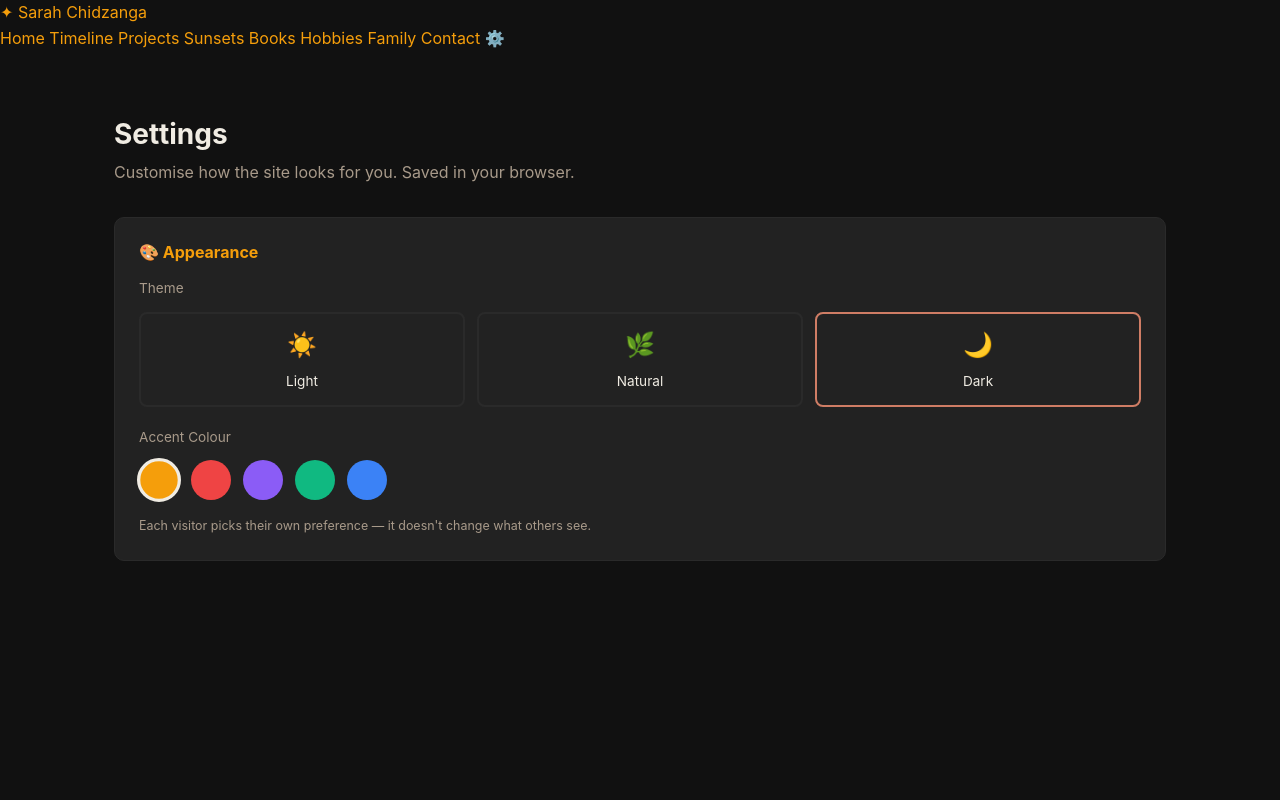
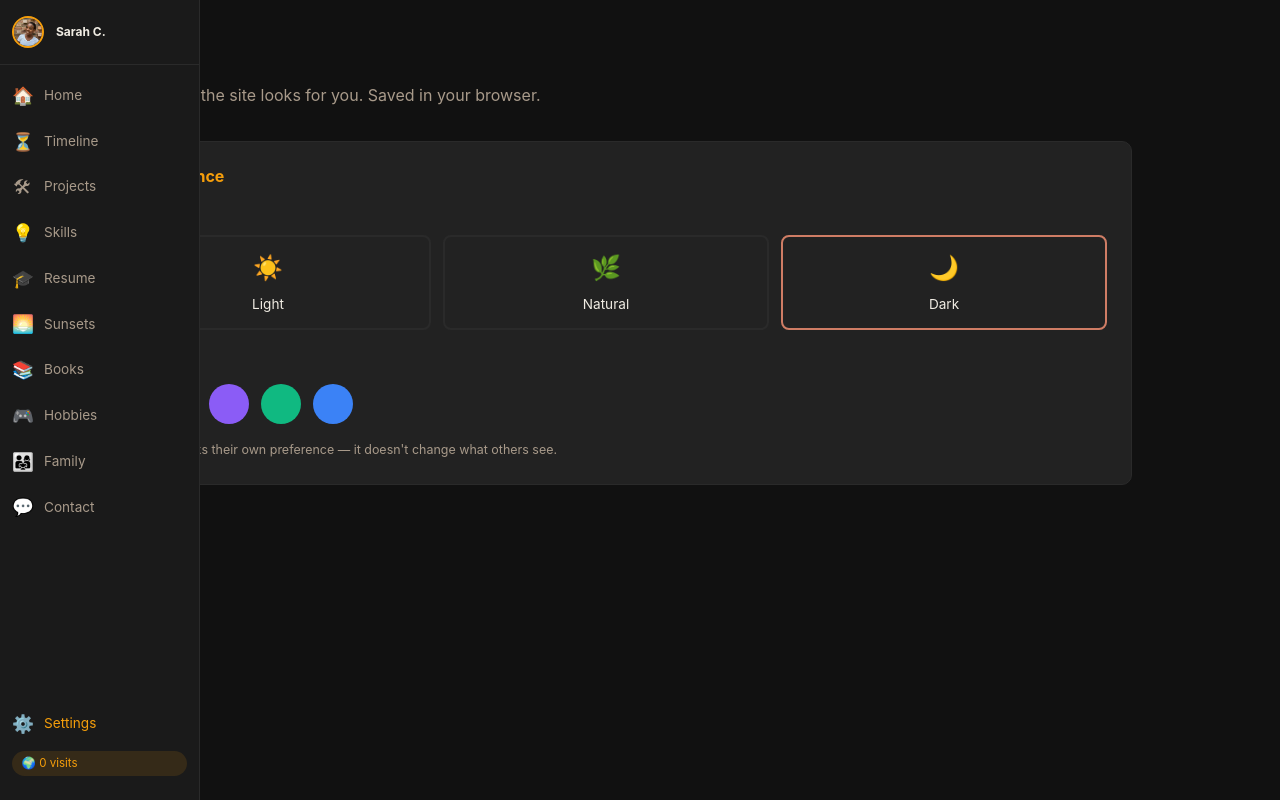
Before and after one commit to Sarah-Chidzanga/sarah-portfolio-hub, a Flask app: page /settings in a window 1280 px wide. Run offline with Flask 3, Linux system fonts and the light colour scheme; data that the repository does not hold is empty; some libraries are stand-ins or nearby versions.

Commit message:
feat: replace top nav with collapsible icon sidebar

```diff
--- a/templates/base.html
+++ b/templates/base.html
@@ -1,5 +1,5 @@
 <!DOCTYPE html>
-<html lang="en" data-theme="botanical" data-accent="rose">
+<html lang="en" data-theme="dark" data-accent="amber" data-bg="dark">
 <head>
   <meta charset="UTF-8">
   <meta name="viewport" content="width=device-width, initial-scale=1.0">
@@ -13,27 +13,77 @@
   <script src="https://unpkg.com/htmx.org@1.9.10" defer></script>
 </head>
 <body>
-  <nav class="top-nav">
-    <a href="/" class="nav-brand">✦ Sarah Chidzanga</a>
-    <div class="nav-links">
-      <a href="/">Home</a>
-      <a href="/timeline">Timeline</a>
-      <a href="/projects">Projects</a>
-      <a href="/sunsets">Sunsets</a>
-      <a href="/books">Books</a>
-      <a href="/hobbies">Hobbies</a>
-      <a href="/family">Family</a>
-      <a href="/contact">Contact</a>
-      <a href="/settings">⚙️</a>
+
+  <nav class="sidebar">
+    <div class="sidebar-profile">
+      <img src="{{ url_for('static', filename='images/sarah.jpg') }}" alt="Sarah" class="sidebar-avatar">
+      <span class="sidebar-name">Sarah C.</span>
     </div>
-    <div hx-get="/visits/global"
-         hx-trigger="load"
-         hx-swap="outerHTML">
-      <span class="visit-pill">🌍 ...</span>
+    <div class="sidebar-divider"></div>
+
+    <a href="/"          class="sidebar-link {% if request.path == '/' %}active{% endif %}">
+      <span class="sidebar-icon">🏠</span><span class="sidebar-label">Home</span>
+    </a>
+    <a href="/timeline"  class="sidebar-link {% if request.path == '/timeline' %}active{% endif %}">
+      <span class="sidebar-icon">⏳</span><span class="sidebar-label">Timeline</span>
+    </a>
+    <a href="/projects"  class="sidebar-link {% if request.path == '/projects' %}active{% endif %}">
+      <span class="sidebar-icon">🛠</span><span class="sidebar-label">Projects</span>
+    </a>
+    <a href="/skills"    class="sidebar-link {% if request.path == '/skills' %}active{% endif %}">
+      <span class="sidebar-icon">💡</span><span class="sidebar-label">Skills</span>
+    </a>
+    <a href="/resume"    class="sidebar-link {% if request.path == '/resume' %}active{% endif %}">
+      <span class="sidebar-icon">🎓</span><span class="sidebar-label">Resume</span>
+    </a>
+    <a href="/sunsets"   class="sidebar-link {% if request.path.startswith('/sunset') %}active{% endif %}">
+      <span class="sidebar-icon">🌅</span><span class="sidebar-label">Sunsets</span>
+    </a>
+    <a href="/books"     class="sidebar-link {% if request.path == '/books' %}active{% endif %}">
+      <span class="sidebar-icon">📚</span><span class="sidebar-label">Books</span>
+    </a>
+    <a href="/hobbies"   class="sidebar-link {% if request.path == '/hobbies' %}active{% endif %}">
+      <span class="sidebar-icon">🎮</span><span class="sidebar-label">Hobbies</span>
+    </a>
+    <a href="/family"    class="sidebar-link {% if request.path == '/family' %}active{% endif %}">
+      <span class="sidebar-icon">👨‍👩‍👧</span><span class="sidebar-label">Family</span>
+    </a>
+    <a href="/contact"   class="sidebar-link {% if request.path == '/contact' %}active{% endif %}">
+      <span class="sidebar-icon">💬</span><span class="sidebar-label">Contact</span>
+    </a>
+
+    <div class="sidebar-footer">
+      <a href="/settings" class="sidebar-link {% if request.path == '/settings' %}active{% endif %}">
+        <span class="sidebar-icon">⚙️</span><span class="sidebar-label">Settings</span>
+      </a>
+      <div hx-get="/visits/global"
+           hx-trigger="load"
+           hx-swap="outerHTML">
+        <span class="visit-pill">🌍 ...</span>
+      </div>
     </div>
   </nav>
 
-  <main>
+  <!-- Mobile bottom nav -->
+  <nav class="mobile-nav">
+    <a href="/"        class="{% if request.path == '/' %}active{% endif %}">
+      <span>🏠</span><span>Home</span>
+    </a>
+    <a href="/projects" class="{% if request.path == '/projects' %}active{% endif %}">
+      <span>🛠</span><span>Projects</span>
+    </a>
+    <a href="/skills"   class="{% if request.path == '/skills' %}active{% endif %}">
+      <span>💡</span><span>Skills</span>
+    </a>
+    <a href="/resume"   class="{% if request.path == '/resume' %}active{% endif %}">
+      <span>🎓</span><span>Resume</span>
+    </a>
+    <a href="/settings" class="{% if request.path == '/settings' %}active{% endif %}">
+      <span>⚙️</span><span>Settings</span>
+    </a>
+  </nav>
+
+  <main style="margin-left: 56px;">
     {% block content %}{% endblock %}
   </main>
 
```
